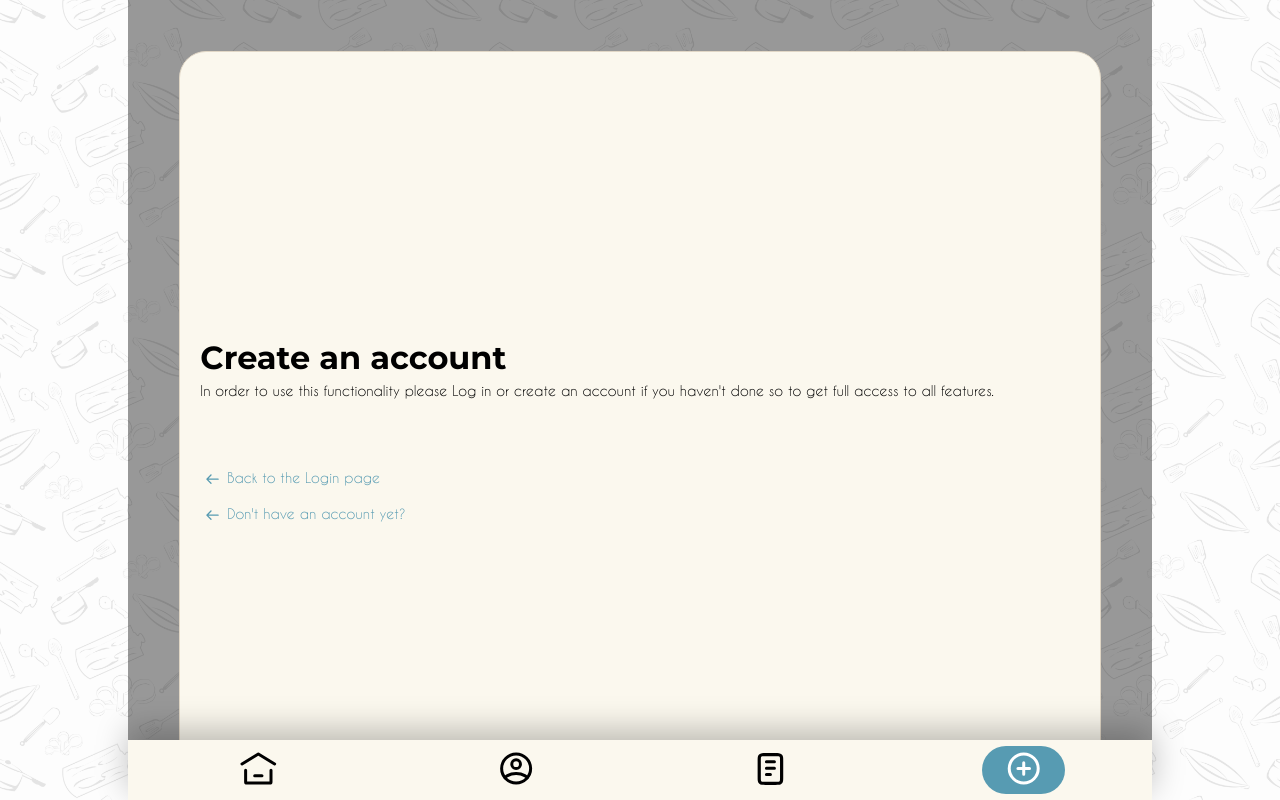
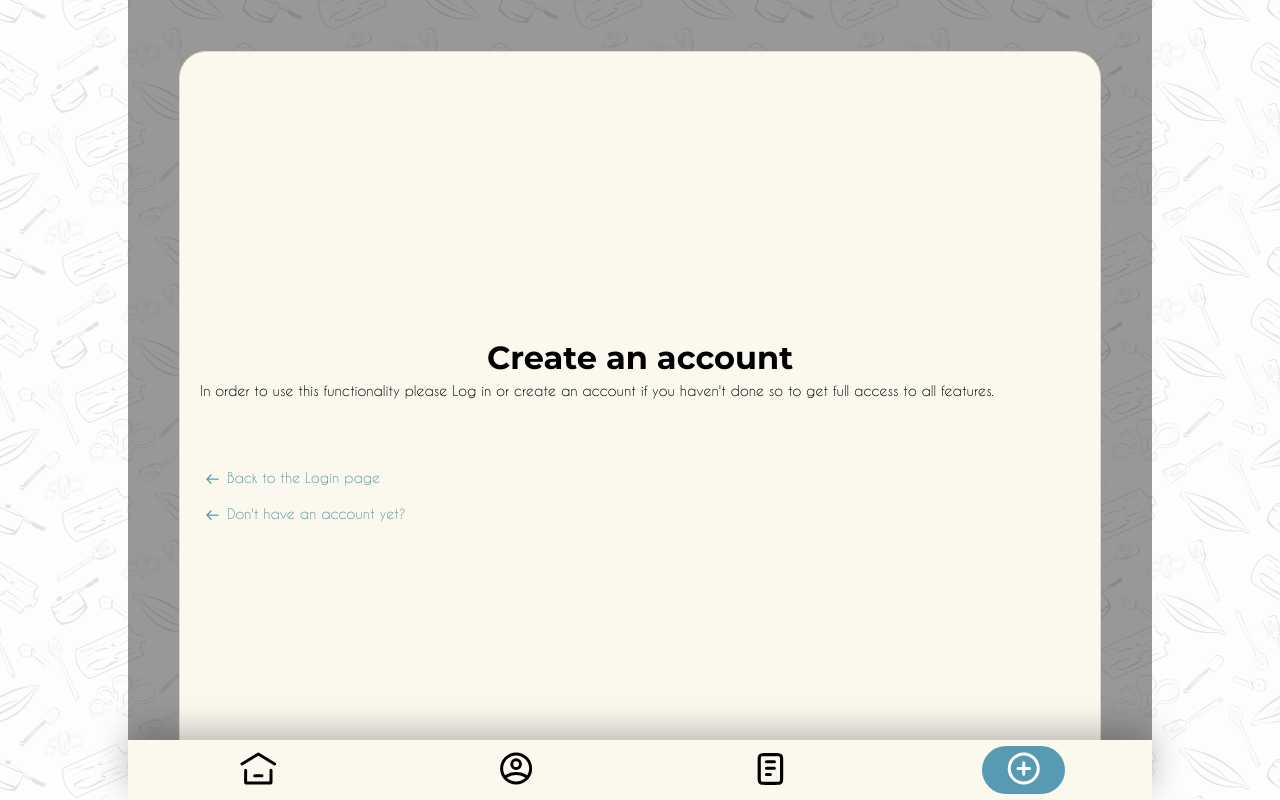
Before and after one commit to zhva/PocketRecipes, a React (Create React App) app: page /create-recipe in a window 1280 px wide. Shown: the top 800 px of the page. Built offline with nearby package versions, Linux system fonts and the light colour scheme; no server answers; the HTML template or start-up script is replaced by a standard one.

Commit message:
fixes h1, h2 alignment

```diff
--- a/src/App.scss
+++ b/src/App.scss
@@ -45,9 +45,3 @@ body {
   background-repeat:  repeat;
   background-size: 20%;
 }
-
-
-h1 {
-  font-size: 2em;
-  font-family: 'Montserrat Bold';
-}
--- a/src/scss/Card.scss
+++ b/src/scss/Card.scss
@@ -6,4 +6,8 @@
     padding: $recipe-card-paddind;
     border-radius: $cards-border-radius $cards-border-radius 0px 0px;
     margin-top: -25px;
+    .recipe-headline h1,
+    .ingredients-preparation-list h2 {
+        text-align: left;
+    }
 }
--- a/src/scss/global.scss
+++ b/src/scss/global.scss
@@ -5,11 +5,13 @@ h1 {
     margin-top: 0px;
     margin-bottom: 10px;
     color: $text-color;
+    text-align: center;
 }
 h2 {
     font-family: $h2-font-family;
     font-size: $h2-font-size;
     margin: 0px;
+    text-align: center;
 }
 a {
     font-family: $link-font-family;
```
